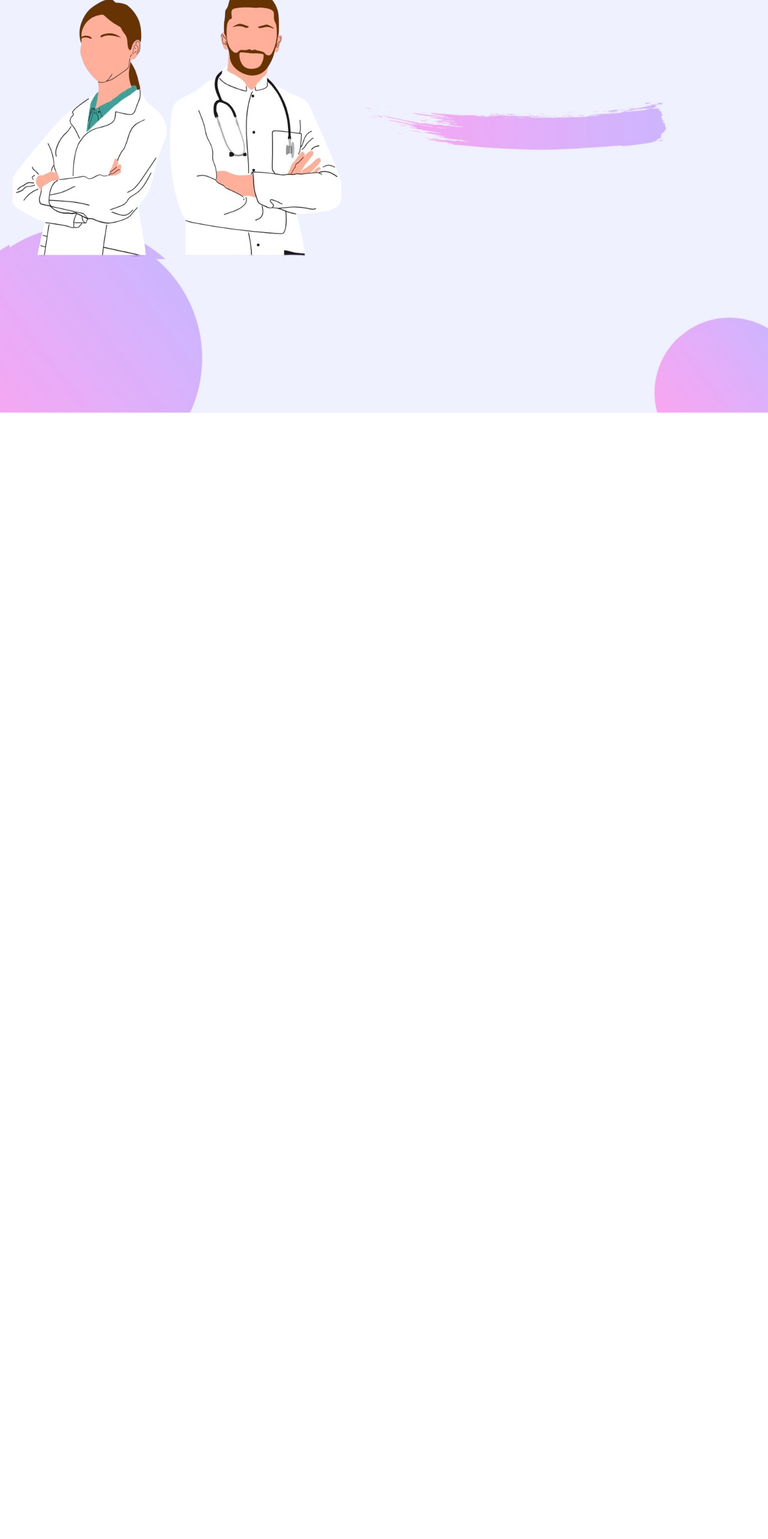
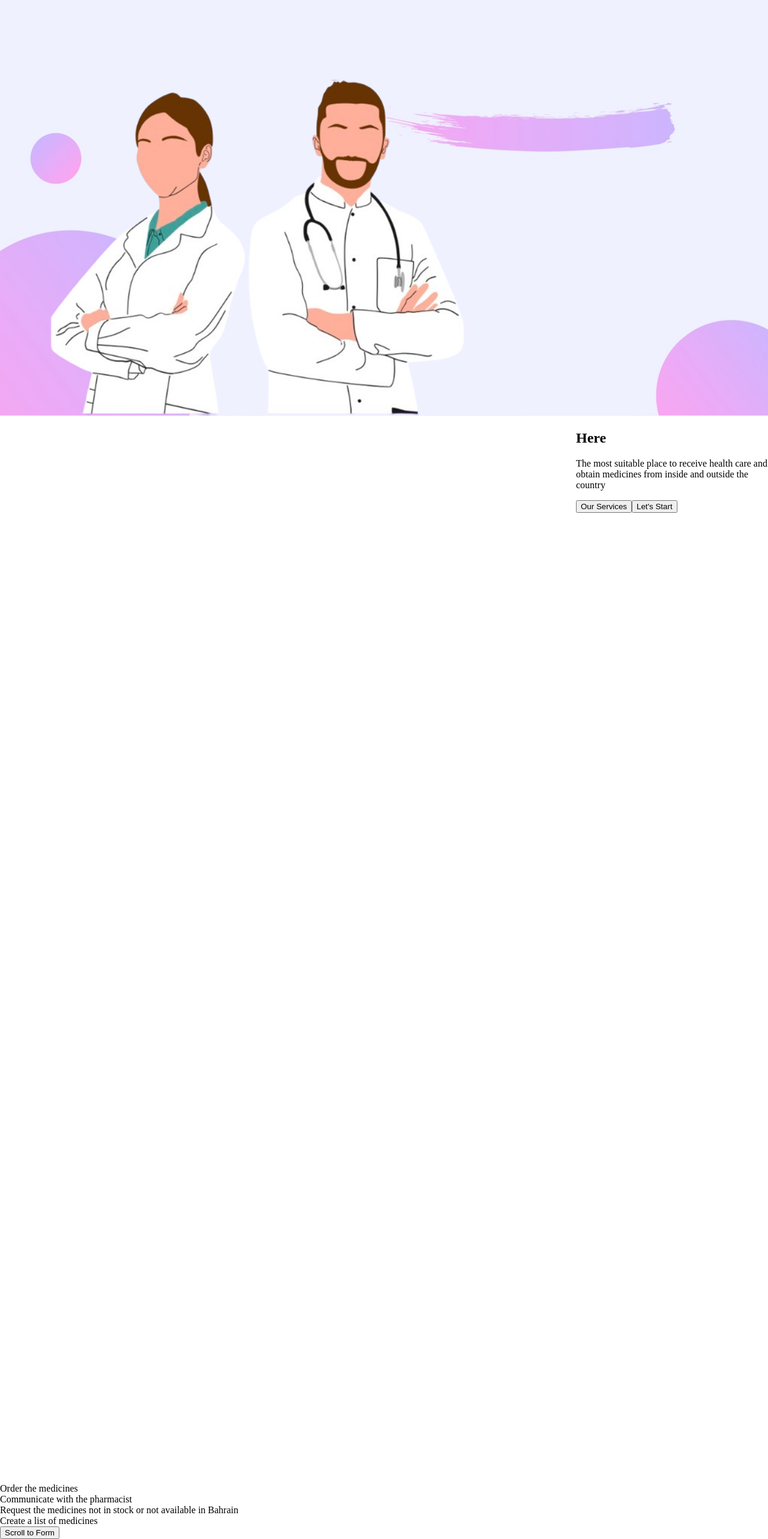
Before and after one commit to FahadIqbal1122/Med-Source, a React (Vite) app: page / in a window 1280 px wide. Shown: the part 107-2673 px from the top of the page at 60% size. Before the commit the page ends 800 px from the top, so only its background shows below. Built offline with nearby package versions, Linux system fonts and the light colour scheme.

Commit message:
edit image size, add sentence in home, add scroll

```diff
--- a/src/App.css
+++ b/src/App.css
@@ -2,7 +2,11 @@ body {
   background-image: url('../public/images/home.jpeg');
   background-repeat: no-repeat;
   background-size: cover;
+  background-position: center;
+  height: 100vh;
+  margin: 0;
 }
+
 .nav-cont {
   height: 10vh;
   font-size: xx-large;
@@ -16,4 +20,17 @@ body {
   display: flex;
   justify-content: space-between;
   align-items: center;
+  text-decoration: none;
+  color: black;
 }
+
+.img1{
+  height: 70vh;
+  margin-top: 20vh;
+  margin-left: 10vh;
+}
+
+.here{
+  margin-left: 120vh;
+  margin-bottom: 200vh;
+}
--- a/src/pages/Home.jsx
+++ b/src/pages/Home.jsx
@@ -1,12 +1,60 @@
-import Nav from '../components/Nav'
+import {  useRef } from 'react'
 
 const Home = () => {
+  const formSectionRef = useRef(null)
+  const renderCountSectionRef = useRef(null)
+  const rendersRef = useRef(0)
+
+  const scrollToElement = ref => {
+    ref.current.scrollIntoView({ behavior: 'smooth' })
+  }
   return (
     <>
       <div>
-        <div></div>
-        <img className="img1" src="../public/images/doctor.png" alt="" />
+        <img className="img1" src="../public/images/doctor.png" alt="drs" />
       </div>
+
+      <section className='here' ref={formSectionRef}>
+        <h1>Here</h1>
+        <div className='intro'>
+          <p>The most suitable place to receive health care and obtain
+            medicines from inside and outside the country</p>
+        </div>
+        <div className='services'>
+        <button onClick={() => scrollToElement(renderCountSectionRef)}>
+          Our Services
+        </button>
+        <button onClick={() => scrollToElement(renderCountSectionRef)}>
+          Let's Start
+        </button>
+        </div>
+      </section>
+
+
+
+
+
+
+
+
+<br />
+      <section className='ourServices' ref={renderCountSectionRef}>
+        <div>
+          Order the medicines
+        </div>
+        <div>
+          Communicate with the pharmacist
+        </div>
+        <div>
+          Request the medicines not in stock or not available in Bahrain
+        </div>
+        <div>
+          Create a list of medicines
+        </div>
+        <button onClick={() => scrollToElement(formSectionRef)}>
+          Scroll to Form
+        </button>
+      </section>
     </>
   )
 }
```
